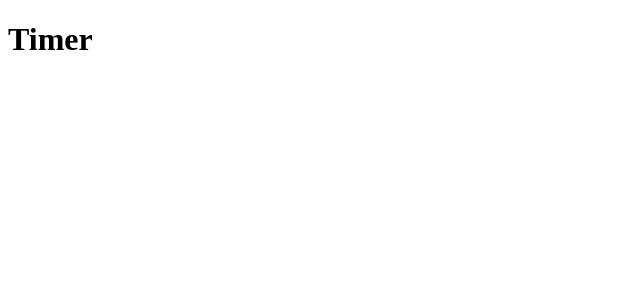
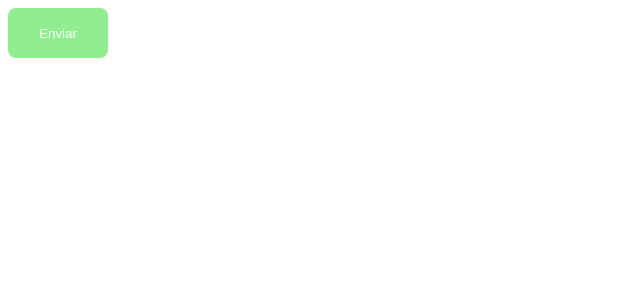
Before and after one commit to andrerousselet/ignite-timer, a React (Vite) app: page / in a window 1280 px wide. Shown: the top 300 px of the page, without its empty margins (0-640 px from the left). Built offline with nearby package versions, Linux system fonts and the light colour scheme.

Commit message:
feat(default theme): add theme provider form styled-components and style example button

```diff
--- a/src/App.tsx
+++ b/src/App.tsx
@@ -1,5 +1,13 @@
+import { ThemeProvider } from "styled-components";
+import { Button } from "./components/Button";
+import { defaultTheme } from "./styles/themes/default";
+
 function App() {
-  return <h1>Timer</h1>;
+  return (
+    <ThemeProvider theme={defaultTheme}>
+      <Button />
+    </ThemeProvider>
+  );
 }
 
 export default App;
--- /dev/null
+++ b/src/components/Button.styles.ts
@@ -0,0 +1,11 @@
+import { styled } from "styled-components";
+
+export const ButtonContainer = styled.button`
+  border: none;
+  border-radius: 8px;
+  color: ${props => props.theme.white};
+  cursor: pointer;
+  height: 50px;
+  width: 100px;
+  background-color: ${props => props.theme.primary};
+`
--- /dev/null
+++ b/src/components/Button.tsx
@@ -0,0 +1,5 @@
+import { ButtonContainer } from "./Button.styles";
+
+export function Button() {
+  return <ButtonContainer>Enviar</ButtonContainer>;
+}
--- /dev/null
+++ b/src/styles/themes/default.ts
@@ -0,0 +1,5 @@
+export const defaultTheme = {
+  white: "#FFFFFF",
+  primary: "lightgreen",
+  secondary: "darkgreen"
+}
```
